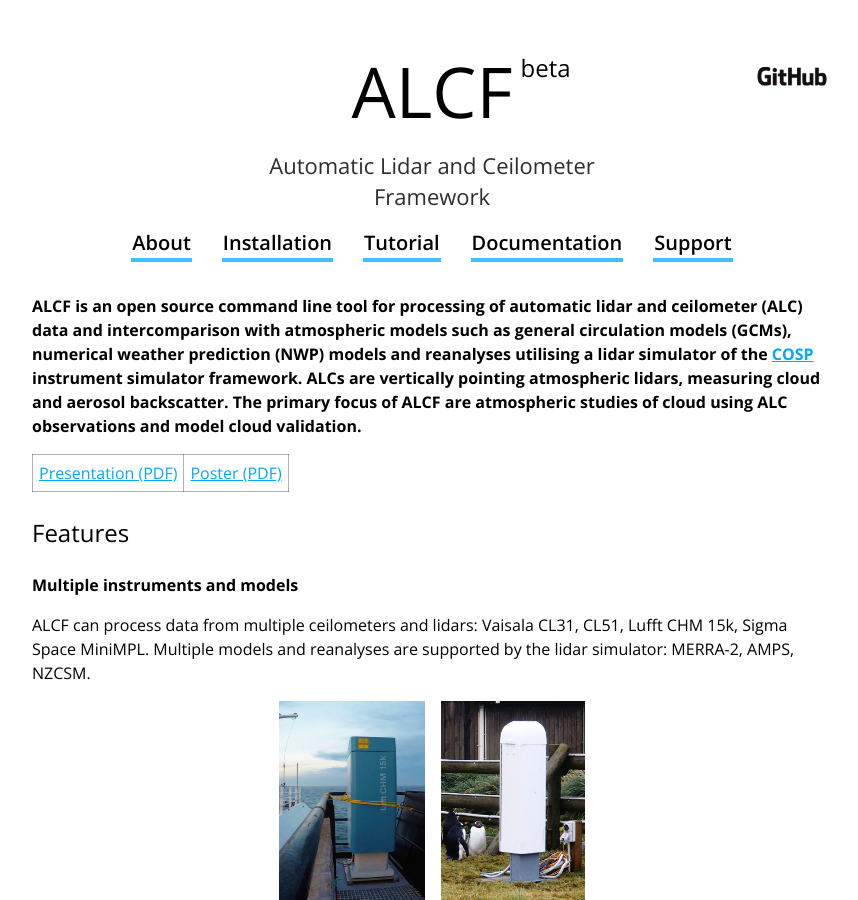
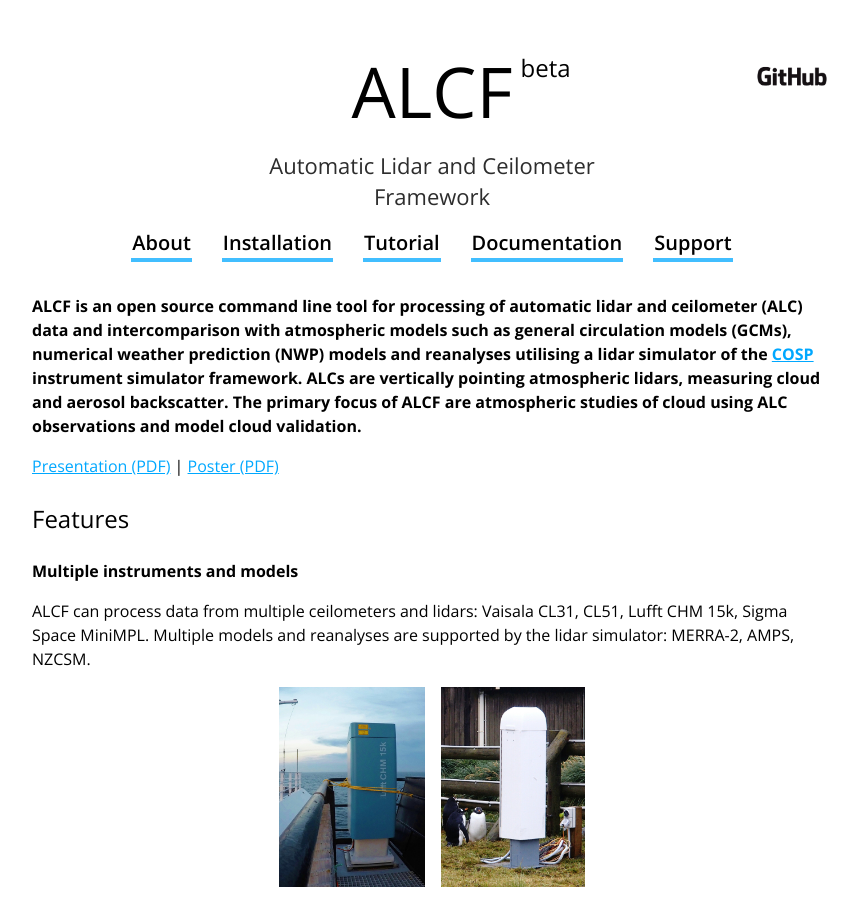
Before and after one commit to alcf-lidar/alcf-lidar.github.io, a Jekyll site: the page built from index.md, in a window 1280 px wide and 900 px high. Shown: the whole window, without its empty margins (208-1066 px from the left). Built offline with Jekyll 4.4.1, drawn with Linux system fonts in a browser that asks for light colours.

Commit message:
Minor change in formatting

```diff
--- a/index.md
+++ b/index.md
@@ -7,7 +7,7 @@ layout: default
 ALCF is an open source command line tool for processing of automatic lidar and ceilometer (ALC) data and intercomparison with atmospheric models such as general circulation models (GCMs), numerical weather prediction (NWP) models and reanalyses utilising a lidar simulator of the <a href="https://www.earthsystemcog.org/projects/cfmip/cosp">COSP</a> instrument simulator framework. ALCs are vertically pointing atmospheric lidars, measuring cloud and aerosol backscatter. The primary focus of ALCF are atmospheric studies of cloud using ALC observations and model cloud validation.
 </p>
 
-[Presentation (PDF)](presentation.pdf) | [Poster (PDF)](poster.pdf)
+[Presentation (PDF)](presentation.pdf) \| [Poster (PDF)](poster.pdf)
 
 ### Features
 
```
